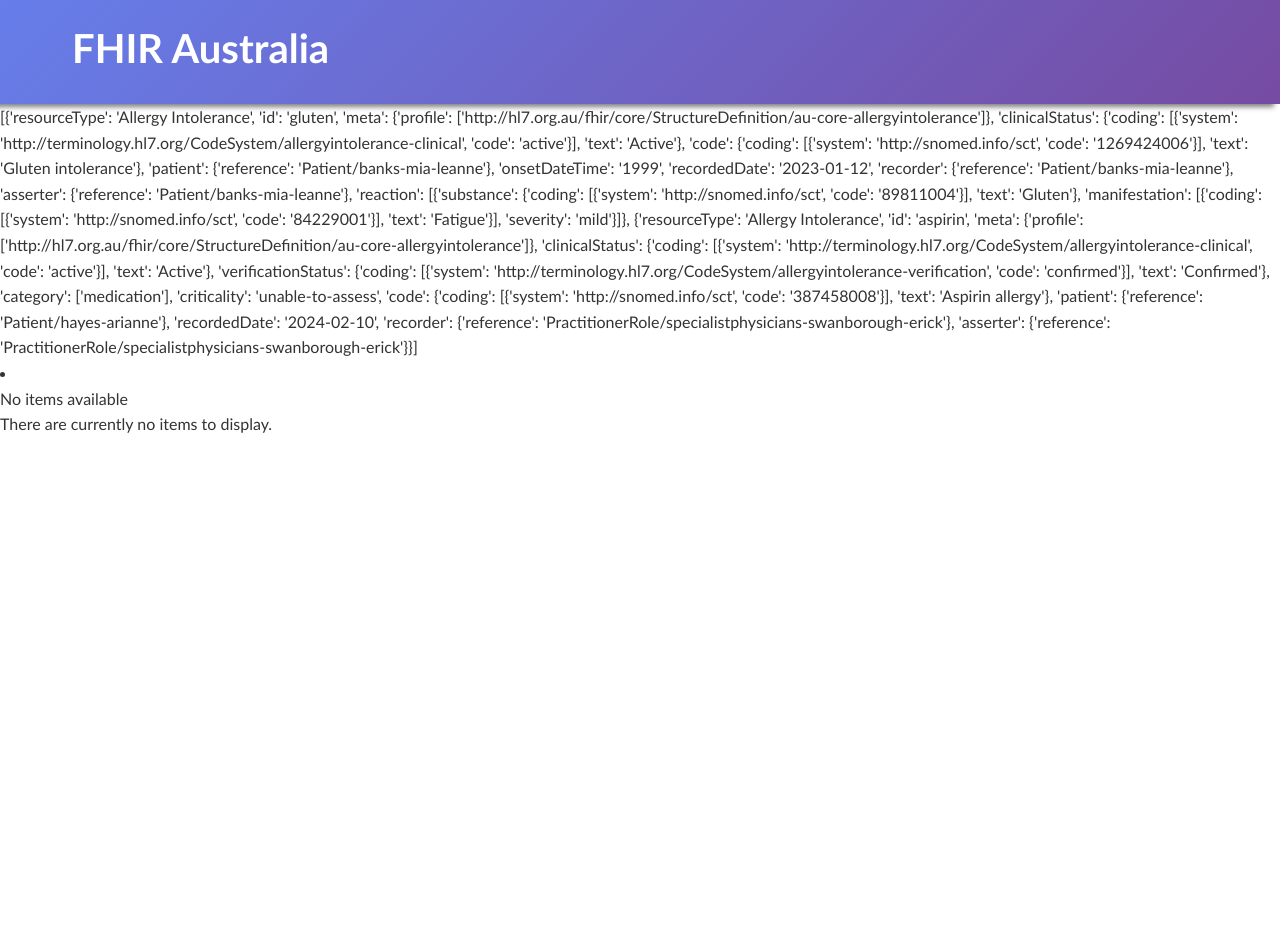
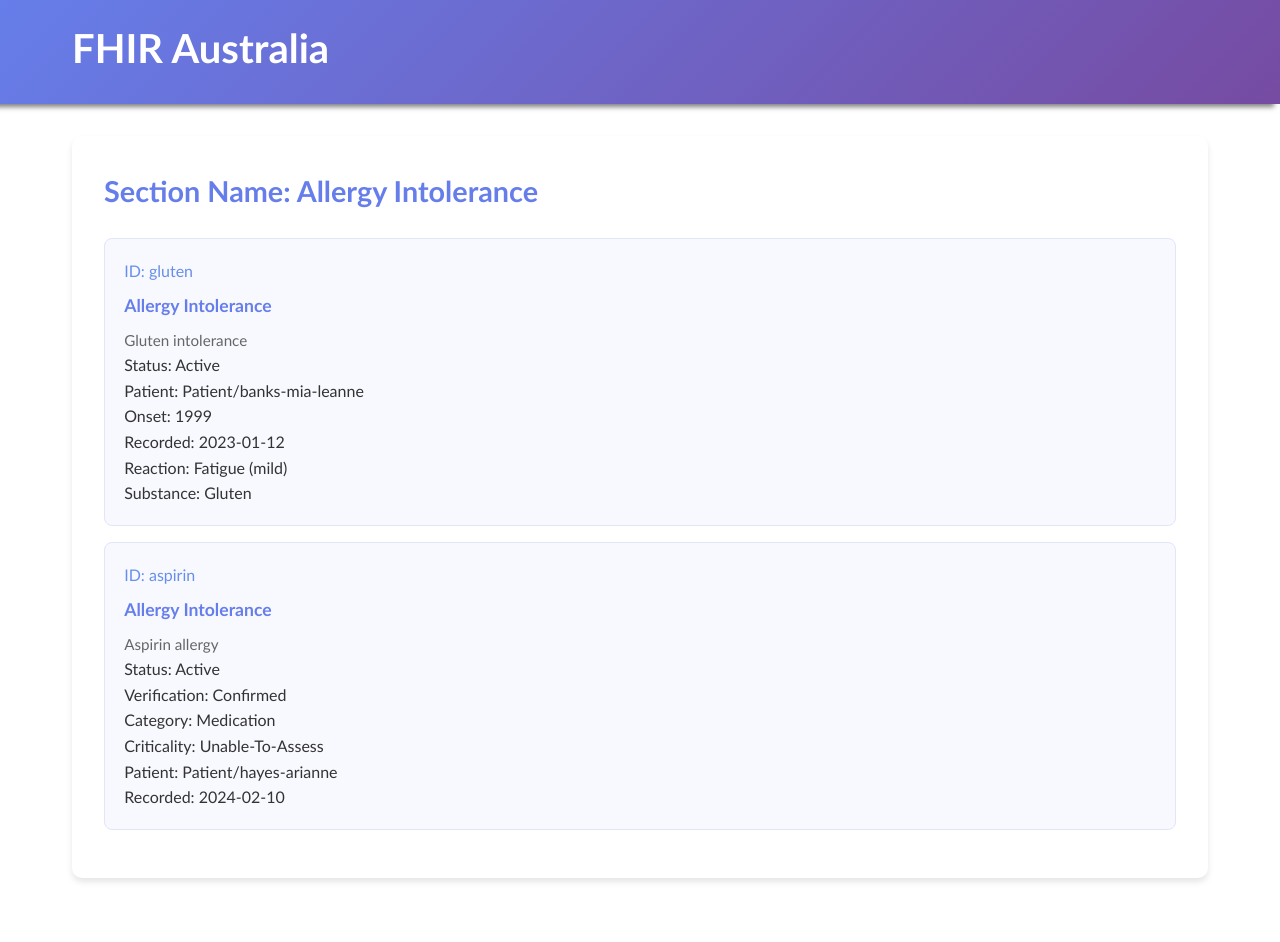
Before and after one commit to AfroDizzzy/FhirMD_FrontEnd, a Django app: a page that uses frontend/templates/frontend/sectionDetails.html in a window 1280 px wide. Before the commit the page ends 433 px from the top, so only its background shows below. Run offline with Django 5.2, Linux system fonts and the light colour scheme.

Commit message:
added details of each item

```diff
--- /dev/null
+++ b/frontend/static/frontend/sectionDetailsStyle.css
@@ -0,0 +1,126 @@
+* {
+  margin: 0;
+  padding: 0;
+  box-sizing: border-box;
+}
+
+body {
+  font-family: Arial, sans-serif;
+  line-height: 1.6;
+  color: #333;
+  min-height: 100vh;
+  display: flex;
+  flex-direction: column;
+}
+
+main {
+  flex: 1;
+  max-width: 1200px;
+  margin: 0 auto;
+  padding: 2rem;
+  width: 100%;
+}
+
+.content-section {
+  background: white;
+  border-radius: 10px;
+  padding: 2rem;
+  box-shadow: 0 4px 6px rgba(0, 0, 0, 0.1);
+  margin-bottom: 2rem;
+}
+
+.content-section h2 {
+  color: #667eea;
+  margin-bottom: 1.5rem;
+  font-size: 1.8rem;
+}
+
+.item-list {
+  list-style: none;
+}
+
+.item {
+  background: #f8f9ff;
+  border: 1px solid #e1e5f7;
+  border-radius: 8px;
+  margin-bottom: 1rem;
+  transition: transform 0.2s ease, box-shadow 0.2s ease;
+  overflow: hidden;
+}
+
+.item:hover {
+  transform: translateY(-2px);
+  box-shadow: 0 6px 12px rgba(0, 0, 0, 0.15);
+}
+
+.item-link {
+  display: block;
+  padding: 1.2rem;
+  text-decoration: none;
+  color: inherit;
+}
+
+.item-link:hover {
+  text-decoration: none;
+}
+
+.item-id {
+  color: #668eea;
+  font-size: 1rem;
+  margin-bottom: 0.5rem;
+}
+
+.item-resourceType {
+  font-weight: bold;
+  color: #667eea;
+  font-size: 1.1rem;
+  margin-bottom: 0.5rem;
+}
+
+.item-description {
+  color: #666;
+  font-size: 0.95rem;
+}
+
+footer {
+  background: #2c3e50;
+  color: white;
+  text-align: center;
+  padding: 2rem 0;
+  margin-top: auto;
+}
+
+.footer-content {
+  max-width: 1200px;
+  margin: 0 auto;
+  padding: 0 2rem;
+}
+
+.footer-links {
+  margin-bottom: 1rem;
+}
+
+.footer-links a {
+  color: #ecf0f1;
+  text-decoration: none;
+  margin: 0 1rem;
+  transition: color 0.3s ease;
+}
+
+.footer-links a:hover {
+  color: #667eea;
+}
+
+@media (max-width: 768px) {
+  .header-content h1 {
+    font-size: 2rem;
+  }
+
+  main {
+    padding: 1rem;
+  }
+
+  .content-section {
+    padding: 1.5rem;
+  }
+}
--- a/frontend/templates/frontend/sectionDetails.html
+++ b/frontend/templates/frontend/sectionDetails.html
@@ -1,16 +1,82 @@
 {% include "frontend/base.html" %}
+{% load static %}
 {% block content %}
-  <div>{{ sectionDetails }}</div>
+  <link rel="stylesheet"
+        href="{% static 'frontend/sectionDetailsStyle.css' %}" />
+  <main>
+    <section class="content-section">
+      <h2>Section Name: {{ sectionName }}</h2>
+      <ul class="item-list">
         {% for item in items %}
           <li class="item">
-      <a class="item-link" href="{% url 'sectionDetails' item %}">
-        <div class="item-name">{{ item.id }}</div>
-      </a>
+            <div class="item-link">
+              <div class="item-id">ID: {{ item.id }}</div>
+              <div class="item-resourceType">{{ item.resourceType }}</div>
+              <div class="item-description">{{ item.code.text }}</div>
+              <div class="item-details">
+                <div class="detail-row">
+                  <span class="detail-label">Status:</span>
+                  <span class="detail-value status-{{ item.clinicalStatus.coding.0.code }}">{{ item.clinicalStatus.text }}</span>
+                </div>
+                {% if item.verificationStatus %}
+                  <div class="detail-row">
+                    <span class="detail-label">Verification:</span>
+                    <span class="detail-value status-{{ item.verificationStatus.coding.0.code }}">{{ item.verificationStatus.text }}</span>
+                  </div>
+                {% endif %}
+                {% if item.category %}
+                  <div class="detail-row">
+                    <span class="detail-label">Category:</span>
+                    <span class="detail-value">{{ item.category.0|title }}</span>
+                  </div>
+                {% endif %}
+                {% if item.criticality %}
+                  <div class="detail-row">
+                    <span class="detail-label">Criticality:</span>
+                    <span class="detail-value">{{ item.criticality|title }}</span>
+                  </div>
+                {% endif %}
+                <div class="detail-row">
+                  <span class="detail-label">Patient:</span>
+                  <span class="detail-value">{{ item.patient.reference }}</span>
+                </div>
+                {% if item.onsetDateTime %}
+                  <div class="detail-row">
+                    <span class="detail-label">Onset:</span>
+                    <span class="detail-value">{{ item.onsetDateTime }}</span>
+                  </div>
+                {% endif %}
+                <div class="detail-row">
+                  <span class="detail-label">Recorded:</span>
+                  <span class="detail-value">{{ item.recordedDate }}</span>
+                </div>
+                {% if item.reaction %}
+                  {% for reaction in item.reaction %}
+                    <div class="detail-row">
+                      <span class="detail-label">Reaction:</span>
+                      <span class="detail-value">
+                        {{ reaction.manifestation.0.text }}
+                        {% if reaction.severity %}(<span class="severity-{{ reaction.severity }}">{{ reaction.severity }}</span>){% endif %}
+                      </span>
+                    </div>
+                    {% if reaction.substance %}
+                      <div class="detail-row">
+                        <span class="detail-label">Substance:</span>
+                        <span class="detail-value">{{ reaction.substance.text }}</span>
+                      </div>
+                    {% endif %}
+                  {% endfor %}
+                {% endif %}
+              </div>
+            </div>
           </li>
         {% empty %}
           <li class="item">
-      <div class="item-name">No items available</div>
+            <div class="item-name">No items avaissslable</div>
             <div class="item-description">There are currently no items to display.</div>
           </li>
         {% endfor %}
-{% endblock %}
+      </ul>
+    </section>
+  </main>
+{% endblock content %}
--- a/frontend/views/sectionDetails.py
+++ b/frontend/views/sectionDetails.py
@@ -1,11 +1,12 @@
 from django.http import Http404
 from django.shortcuts import redirect, render
 from frontend.models.readingFromJsonFile import *
-
+import re
 
 def sectionDetails(request, sectionDetails):
     sectionsInCategory: list = []
 
+# this needs to go into the startup of the program until we go into
     for j in SAMPLE_ITEMS:
         if j['resourceType'] == sectionDetails:
             sectionsInCategory.append(j)
@@ -14,7 +15,8 @@ def sectionDetails(request, sectionDetails):
         raise  Http404()
 
     context = {
-        'sectionDetails': sectionsInCategory,
+        'sectionName': sectionDetails,
+        'items': sectionsInCategory,
         'page_title': 'sections page'
     }
     return render(request, 'frontend/sectionDetails.html', context)
```
Lines whose indentation alone changed are shown as unchanged.
